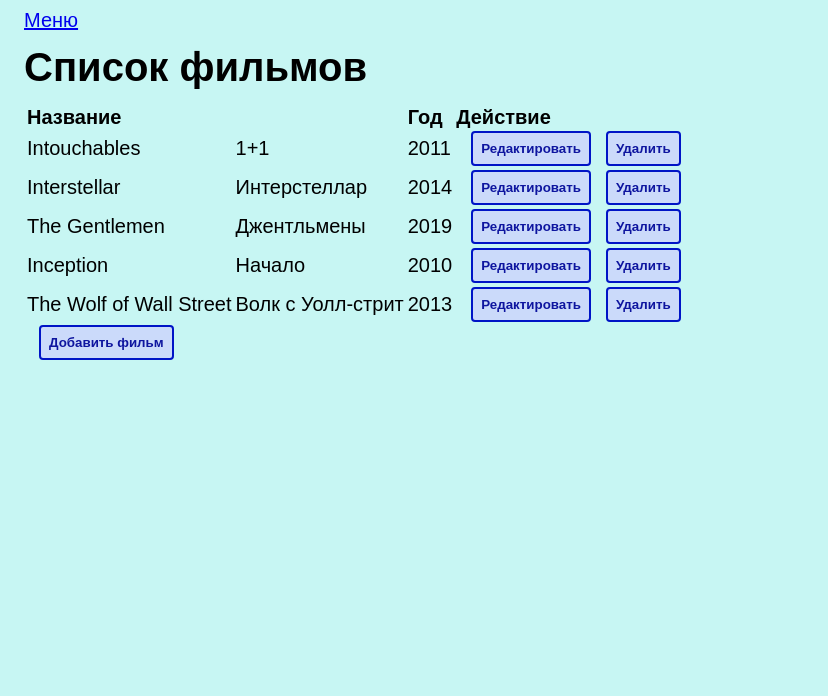
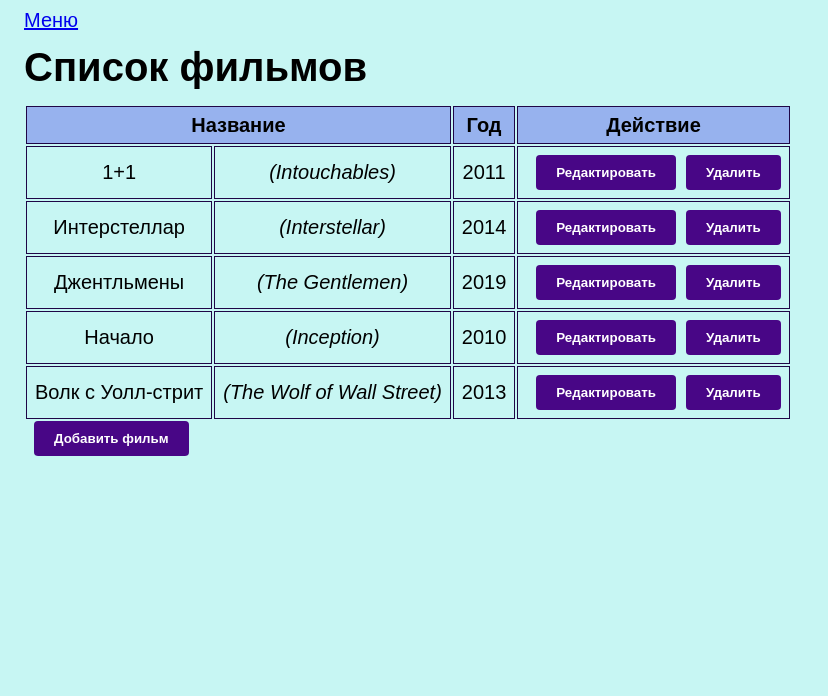
Before and after one commit to brkhtvvv/web--programming-labs-2, a Flask app: page /lab7/ in a window 1280 px wide. Shown: the part 54-750 px from the top of the page, without its empty margins (0-828 px from the left). Run offline with Flask 3, Linux system fonts and the light colour scheme.

Commit message:
Самостоятельное задание

```diff
--- a/lab7.py
+++ b/lab7.py
@@ -78,6 +78,8 @@
     film = request.get_json()
     if film ['description'] == '':
         return jsonify({'description': 'Заполните описание'}), 400
+    if not film.get('title'):
+        film['title'] = film['title_ru']
     films[id] = film
     jsonify(films[id])
 
@@ -88,5 +90,7 @@
         abort(400)
     if film.get('description', '') == '':
         return jsonify({'description': 'Заполните описание'}), 400
+    if not film.get('title'):
+        film['title'] = film['title_ru']
     films.append(film)
     return jsonify(film), 201
--- a/static/lab7/main.js
+++ b/static/lab7/main.js
@@ -14,7 +14,7 @@
             let tdYear = document.createElement('td');
             let tdActions = document.createElement('td');
 
-            tdTitle.innerText = films[i].title == films[i].title_ru ? '': films[i].title;
+            tdTitle.innerHTML = films[i].title == films[i].title_ru ? '': `<i>(${films[i].title})</i>`;
             tdTitleRus.innerText = films[i].title_ru;
             tdYear.innerText = films[i].year;
 
@@ -33,8 +33,8 @@
             tdActions.appendChild(editButton);
             tdActions.appendChild(delButton);
 
+            tr.append(tdTitleRus);
             tr.append(tdTitle);
-            tr.append(tdTitleRus);
             tr.append(tdYear);
             tr.append(tdActions);
 
--- a/templates/lab7/lab7.html
+++ b/templates/lab7/lab7.html
@@ -6,6 +6,27 @@
 {% block script %}
 <script src="{{url_for('static', filename='lab7/main.js')}}"></script>
 <style>
+    th, td {
+        border: 1px solid #1f0646;
+        padding: 8px;
+        text-align: center;
+    }
+    th {
+        background-color: #97b2ee;
+    }
+    button {
+        padding: 10px 20px;
+        background-color: #480686;
+        color: white;
+        border: none;
+        border-radius: 4px;
+        cursor: pointer;
+        margin-left: 10px;
+    }
+
+    button:hover {
+        background-color:  #f67e05;
+    }
     .modal {
         display: none;
         z-index: 100;
```
